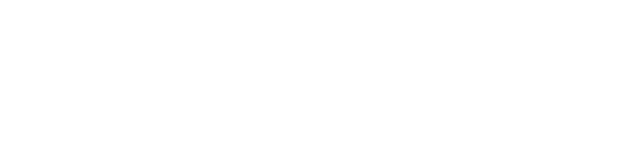
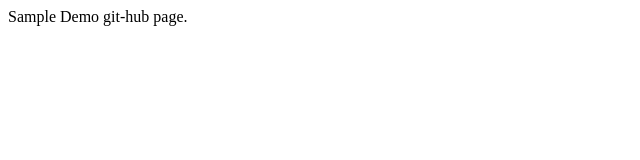
Before and after one commit to venkataraghu/test, a plain HTML site: page index.html in a window 1280 px wide. Shown: the whole page, without its empty margins (0-640 px from the left). Drawn offline with Linux system fonts and the light colour scheme.

Commit message:
Update index.html

```diff
--- a/index.html
+++ b/index.html
@@ -3,6 +3,6 @@
 <title> Demo </title>
 </head>
 <body>
-
+Sample Demo git-hub page.
 </body>
 </html>
```
